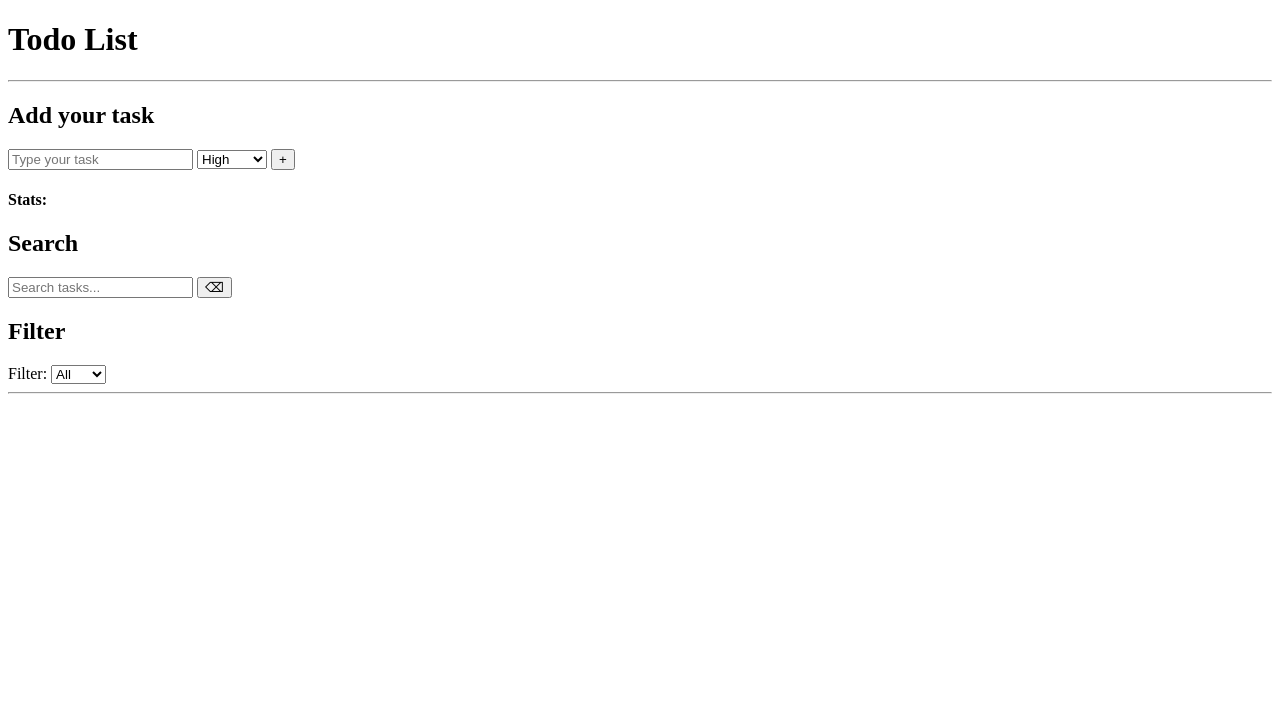
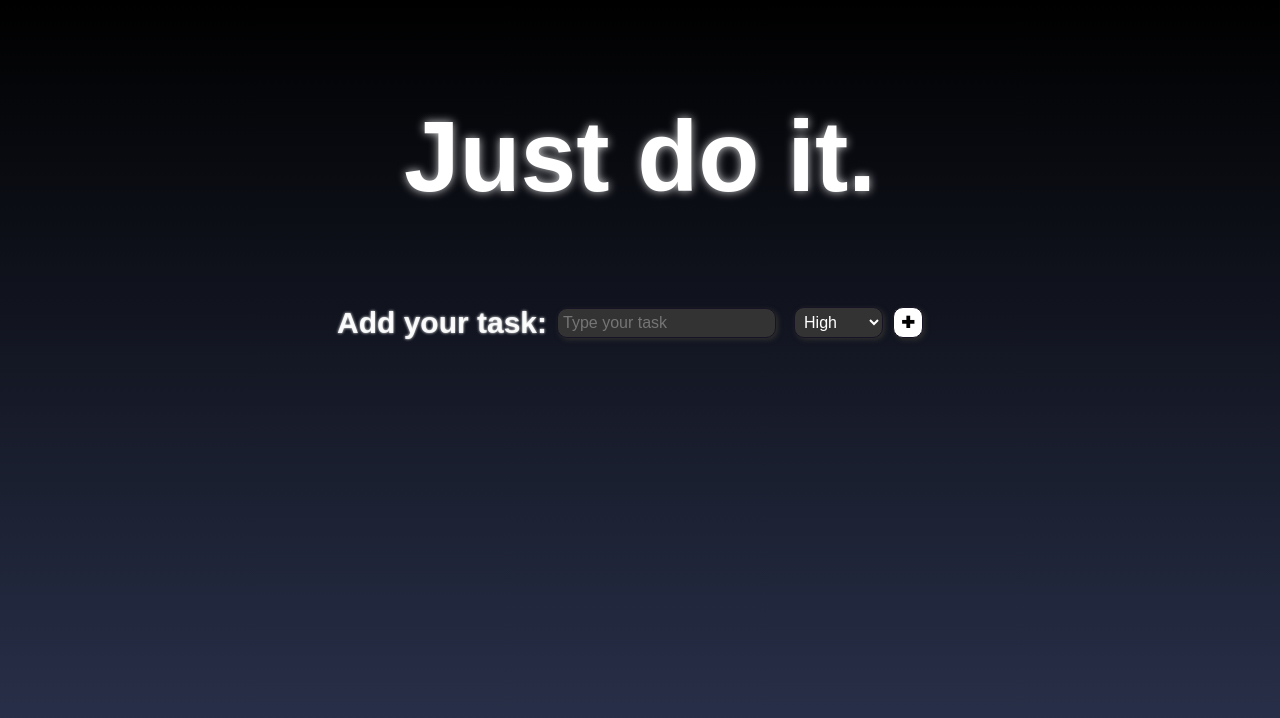
Before and after one commit to Kuhora/Todo-list, a plain HTML site: page index.html in a window 1280 px wide. Drawn offline with Linux system fonts and the light colour scheme.

Commit message:
css/html 1.1

```diff
--- a/index.html
+++ b/index.html
@@ -4,40 +4,24 @@
     <meta charset="UTF-8" />
     <meta name="viewport" content="width=device-width, initial-scale=1.0"/>
     <title>Todo List</title>
+    <link rel="stylesheet" href="style.css">
+    <link rel="stylesheet" href="script.js">
 </head>
 <body>
+    <div id="TodoList" class ="title">
         <header>
-    <h1>Todo List</h1>
-    <hr>
+        <h1 id="title-todo">Just do it.</h1>
         </header>
-    <section>
-    <h2>Add your task</h2>
+        <div id="Task-section">
+            <h2 class="subtitle">Add your task:</h2>
             <input type="text" id="taskInput" placeholder="Type your task" />
             <select id="priority">
                 <option value="High">High</option>
                 <option value="Medium">Medium</option>
                 <option value="Low">Low</option>
             </select>
-    <button id="addTaskBtn">+</button>
-    </section>
-    <section>
-    <h4>Stats:</h4>
-    </section>
-    <section>
-    <h2>Search</h2>
-    <input type="text" id="searchInput" placeholder="Search tasks..." />
-    <button id="clearSearchBtn">⌫</button>
-    </section>
-    <section>
-    <h2>Filter</h2>
-    <label for="filter">Filter:</label>
-    <select id="filter">
-        <option value="all">All</option>
-        <option value="done">Done</option>
-        <option value="todo">To do</option>
-    </select>
-    <hr>
-    </section>
-
+            <button id="addTaskBtn">✚</button>
+        </div>
+    </div>
 </body>
 </html>
--- a/style.css
+++ b/style.css
@@ -0,0 +1,81 @@
+body {
+        height: 100vh;
+        margin: 0;
+        background: linear-gradient(180deg, #000000, #2c3450);
+    text-align: center;
+    font-family: Arial, sans-serif;
+    }
+
+    #title-todo{
+    color: #ffffff;
+    font-size: 100px;
+    text-shadow: 0 0 10px rgba(255, 255, 255, 0.8);
+    }
+
+    #TodoList {
+        width: 80%;
+        max-width: 800px;
+        margin: auto;
+        padding: 2rem;
+        display: flex;
+        justify-content: center;
+        align-items: center;
+        flex-wrap: wrap;
+        }
+
+        #Task-section{
+        display: flex;
+        align-items: center;
+        gap: 10px;
+        }
+
+        #Task-section{
+            margin-right: 20px;
+        }
+
+        .subtitle{
+            color: #ffffffe7;
+            font-size: 30px;
+            text-shadow: 0 0 3px #ffffff;
+        }
+
+
+
+        input, select, button {
+            padding: 5px;
+            font-size: 16px;
+            border-radius: 10px;
+            border: 1px solid #171324;
+            background-color: #333;
+            color: white;
+        }
+
+        input {
+            margin-right: 0.5em;
+        }
+
+
+        button {
+            background-color: #ffffff;
+            color: black;
+            font-weight: bold;
+            cursor: pointer;
+            width: 30px;
+        }
+
+        button:hover{
+            background-color: #bbbbbb;
+        }
+
+input:hover, select:hover {
+    border-color: #cccccc;
+}
+
+input:focus, select:focus, button:focus {
+    outline: none;
+    box-shadow: none;
+}
+
+input, select, button {
+    box-shadow: 2px 2px 5px #2e2e2e;
+}
```
Lines whose indentation alone changed are shown as unchanged.
